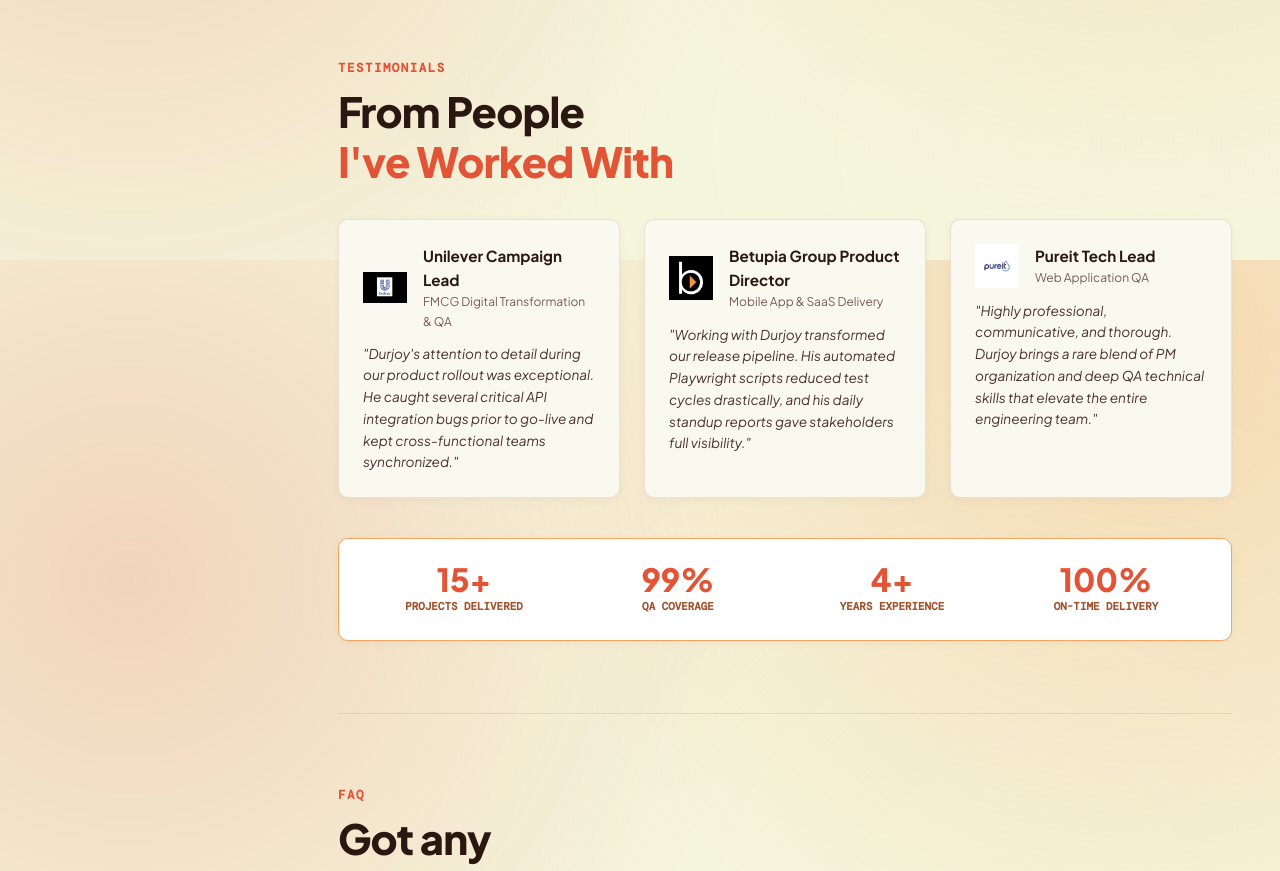
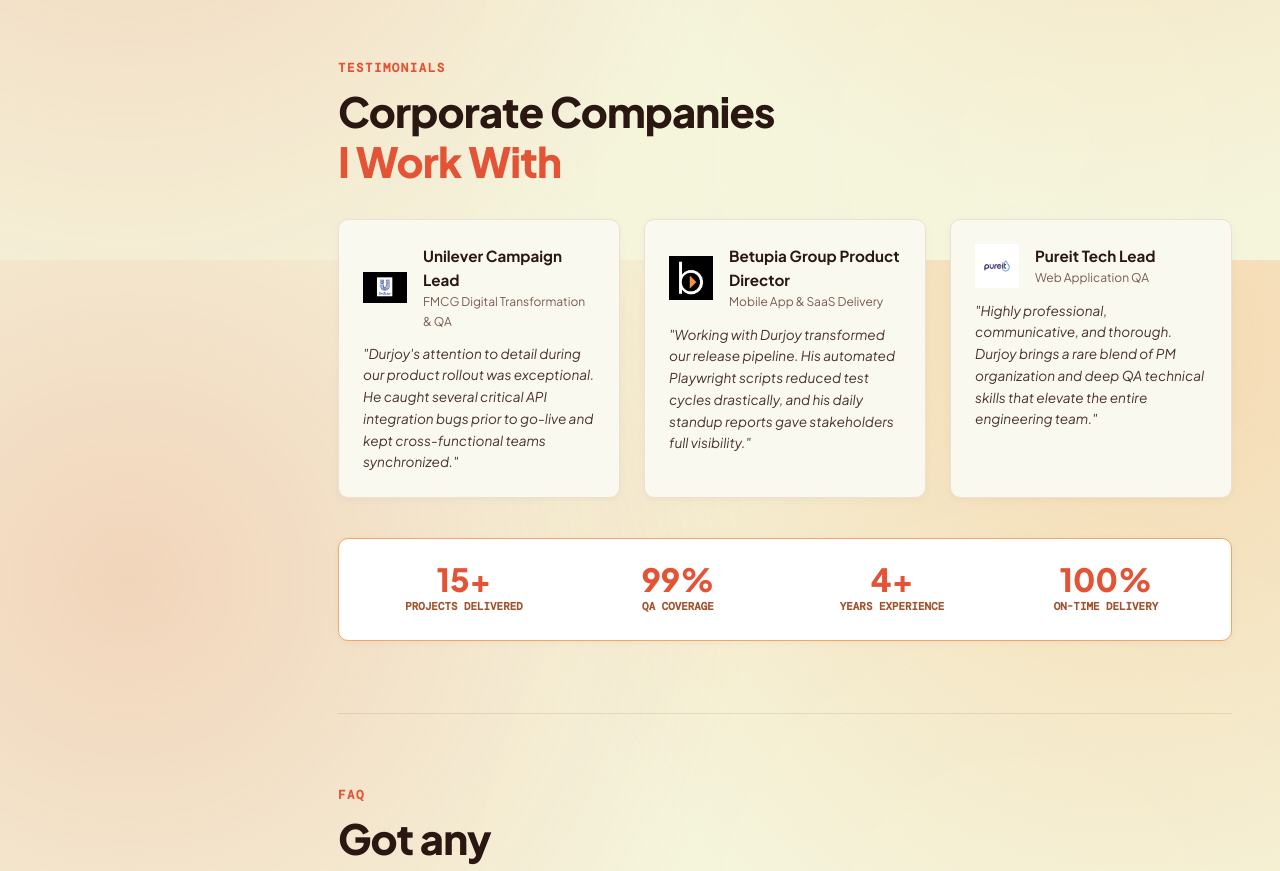
Before and after one commit to Ekaanta/durjoy_portfolio, a Next.js app: page / in a window 1280 px wide. Shown: the part 6940-7811 px from the top of the page. Built offline with nearby package versions, Linux system fonts and the light colour scheme.

Commit message:
docs: rename testimonials heading to Corporate Companies I Work With

```diff
--- a/components/WorkSamplesSection.tsx
+++ b/components/WorkSamplesSection.tsx
@@ -29,7 +29,7 @@ export default function WorkSamplesSection() {
     <section className="section-wrapper" id="work-samples">
       <div className="section-tag">TESTIMONIALS</div>
       <h2 className="section-title-large">
-        From People<br /><em>I've Worked With</em>
+        Corporate Companies<br /><em>I Work With</em>
       </h2>
 
       <div style={{ display: "grid", gridTemplateColumns: "repeat(auto-fit, minmax(280px, 1fr))", gap: "1.5rem", marginBottom: "2.5rem" }}>
```
